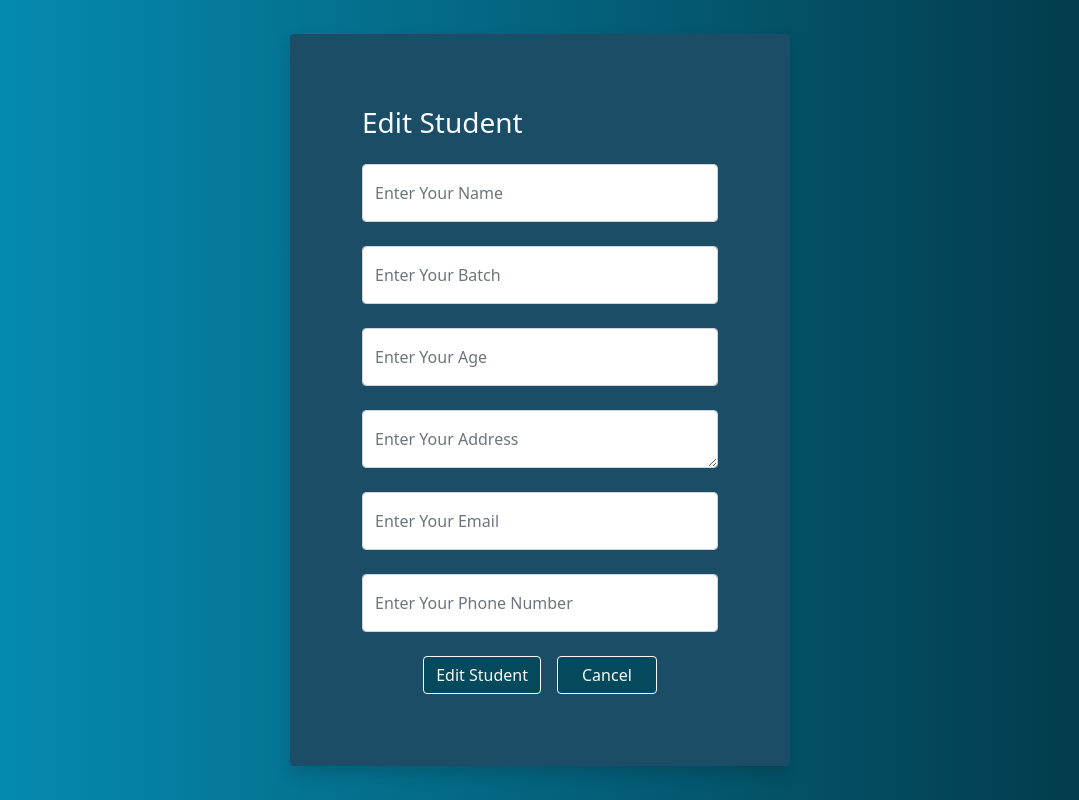
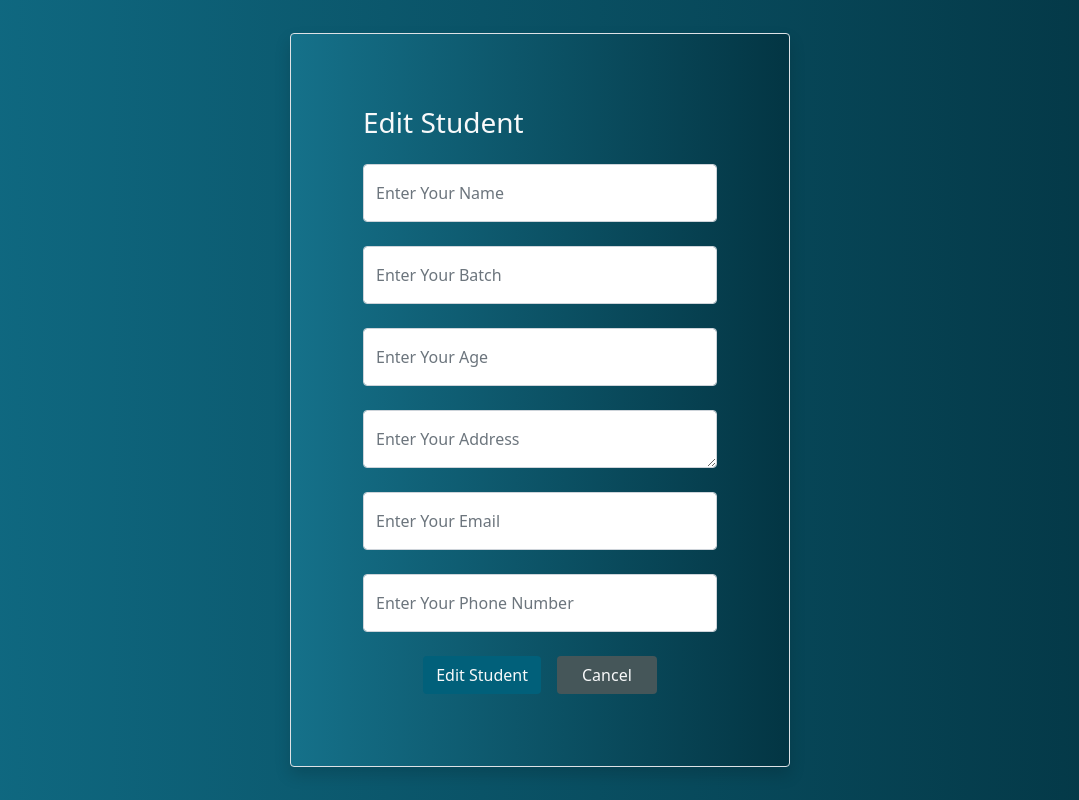
Before and after one commit to arunk-k/test1, a React (Vite) app: page /edit in a window 1280 px wide. Shown: the whole page, without its empty margins (100-1179 px from the left). Built offline with nearby package versions, Linux system fonts and the light colour scheme.

Commit message:
first commit

```diff
--- a/src/index.css
+++ b/src/index.css
@@ -5,6 +5,6 @@
 }
 
 body {
-  background: linear-gradient(to right, #0591b8, #033543);
+  background: linear-gradient(to right, #106c85, #033543);
   border: none;
 }
--- a/src/pages/EditStudent.jsx
+++ b/src/pages/EditStudent.jsx
@@ -4,8 +4,8 @@ import Form from "react-bootstrap/Form";
 function EditStudent() {
     return (
         <>
-            <div className="vh-100 d-flex justify-content-center align-items-center" >
-                <div className="p-5 rounded shadow" style={{ backgroundColor: "#1b4e66", minWidth: "300px", width: "100%", maxWidth: "500px" }}>
+            <div style={{ background:"linear-gradient(to right,#106c85, #033543)"}} className="vh-100 d-flex justify-content-center align-items-center" >
+                <div className="p-5 rounded border shadow" style={{ background:"linear-gradient(to right,rgb(21, 113, 138), #033543)", minWidth: "300px", width: "100%", maxWidth: "500px" }}>
 
                     <h3 className='ps-4 pt-4 text-light' >Edit Student</h3>
 
@@ -34,8 +34,8 @@ function EditStudent() {
                     </FloatingLabel>
 
                     <div className='d-flex justify-content-center gap-3 mt-4'>
-                        <button style={{ backgroundColor: "#04495c", color: "#fcf2f7" }} className="btn btn-light text-light mb-4 ">Edit Student</button>
-                        <button style={{ backgroundColor: "#04495c", color: "#fcf2f7" }} className="btn btn-light text-light mb-4 px-4">Cancel</button>
+                    <button style={{ backgroundColor: "#01607a" }} className="btn  text-light mb-4 ">Edit Student</button>
+                    <button style={{ backgroundColor: "#455659"}} className="btn  text-light mb-4 px-4">Cancel</button>
                     </div>
                 </div>
             </div>
--- a/src/pages/Home.jsx
+++ b/src/pages/Home.jsx
@@ -40,7 +40,7 @@ function Home() {
 
             <div className='container mt-5 pt-2'>
                 <div className="table-responsive">
-                    <Table style={{ backgroundColor: "#1b4e66" }} className='text-light' responsive="xs">
+                    <Table style={{ background: "linear-gradient(to right,rgb(21, 113, 138), #033543)" }} className='text-light border border-2' responsive="xs">
                         <thead>
                             <tr>
                                 <th>ID</th>
@@ -69,7 +69,7 @@ function Home() {
                                     error.length > 0
                                         ?
                                         <tr>
-                                            <td colSpan="7">
+                                            <td colSpan="8">
                                                 <h4>{error}</h4>
                                             </td>
                                         </tr>
@@ -86,12 +86,13 @@ function Home() {
                                                     <td>{student.phone}</td>
                                                     <td>{student.email}</td>
                                                     <td>
-                                                        <Link  to={'/edit'} className="btn btn-sm me-2">
-                                                            <i className="fa-solid fa-pen" style={{ color: "#0a1e24"}}></i>
+                                                        <Link to={`/edit`} className="btn btn-outline-light btn-sm me-2">
+                                                            <i className="fa-solid fa-pen"></i>
                                                         </Link>
-                                                        <button  className="btn btn-sm">
-                                                            <i className="fa-solid fa-trash" style={{ color: "#4f0911"}}></i>
+                                                        <button className="btn btn-outline-danger btn-sm">
+                                                            <i className="fa-solid fa-trash"></i>
                                                         </button>
+
                                                     </td>
                                                 </tr>
                                             ))
```
